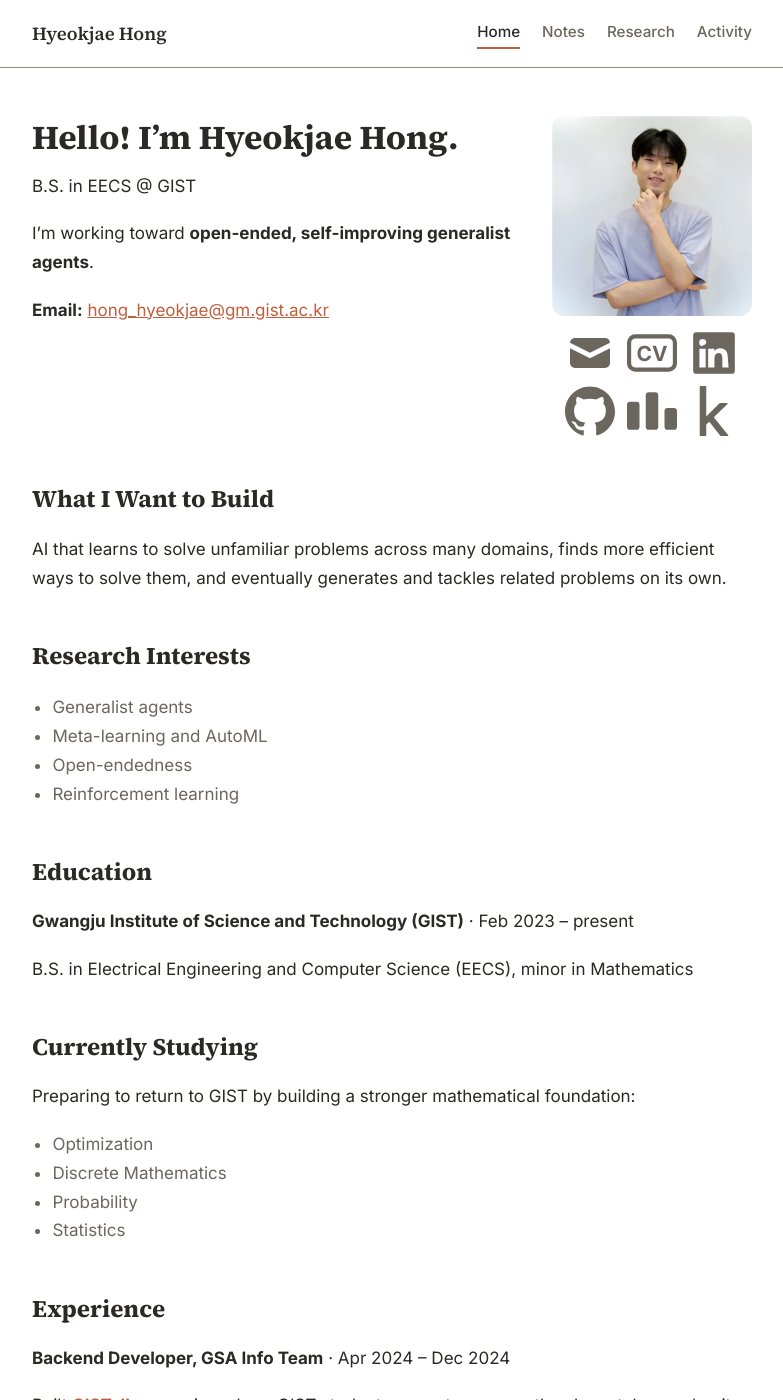
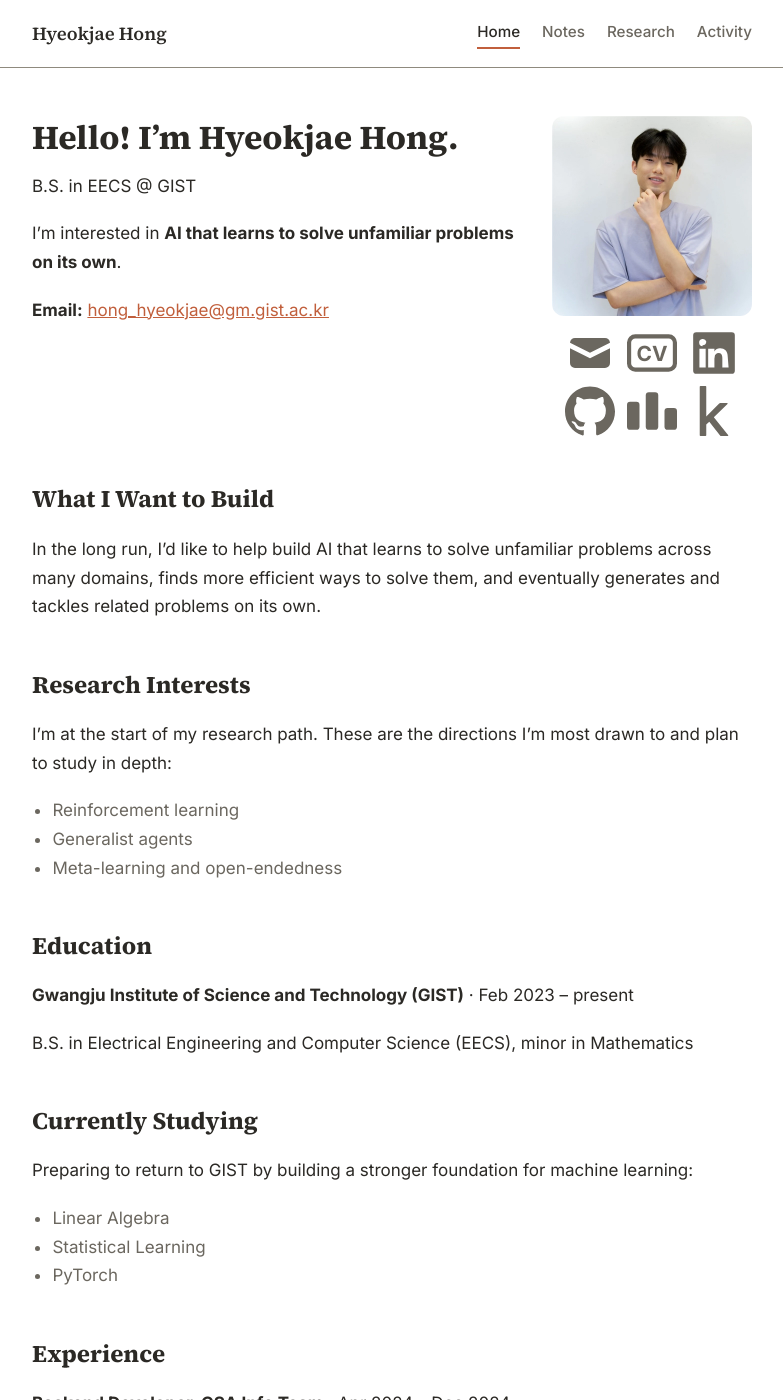
Before and after one commit to gurwoghd/gurwoghd.github.io, a Jekyll site: the page built from index.md, in a window 1280 px wide and 1400 px high. Shown: the whole window, without its empty margins (248-1031 px from the left). Built offline with Jekyll 4.4.1, drawn with Linux system fonts in a browser that asks for light colours.

Commit message:
Home, CV: reword research interests and current studies honestly
Frame research interests as directions to study rather than expertise,
and list only what is actually being studied now (linear algebra,
statistical learning, PyTorch).

Co-Authored-By: Claude Opus 5.5 <noreply@anthropic.com>

```diff
--- a/index.md
+++ b/index.md
@@ -10,7 +10,7 @@ title: Home
 
 B.S. in EECS @ GIST
 
-I'm working toward **open-ended, self-improving generalist agents**.
+I'm interested in **AI that learns to solve unfamiliar problems on its own**.
 
 **Email:** [{{ site.social.email }}](mailto:{{ site.social.email }})
 
@@ -23,14 +23,15 @@ I'm working toward **open-ended, self-improving generalist agents**.
 
 ## What I Want to Build
 
-AI that learns to solve unfamiliar problems across many domains, finds more efficient ways to solve them, and eventually generates and tackles related problems on its own.
+In the long run, I'd like to help build AI that learns to solve unfamiliar problems across many domains, finds more efficient ways to solve them, and eventually generates and tackles related problems on its own.
 
 ## Research Interests
 
+I'm at the start of my research path. These are the directions I'm most drawn to and plan to study in depth:
+
+- Reinforcement learning
 - Generalist agents
-- Meta-learning and AutoML
-- Open-endedness
-- Reinforcement learning
+- Meta-learning and open-endedness
 
 ## Education
 
@@ -40,12 +41,11 @@ B.S. in Electrical Engineering and Computer Science (EECS), minor in Mathematics
 
 ## Currently Studying
 
-Preparing to return to GIST by building a stronger mathematical foundation:
+Preparing to return to GIST by building a stronger foundation for machine learning:
 
-- Optimization
-- Discrete Mathematics
-- Probability
-- Statistics
+- Linear Algebra
+- Statistical Learning
+- PyTorch
 
 ## Experience
 
```
Also changed, not shown: _cv/cv.md (+1 -1 lines).
